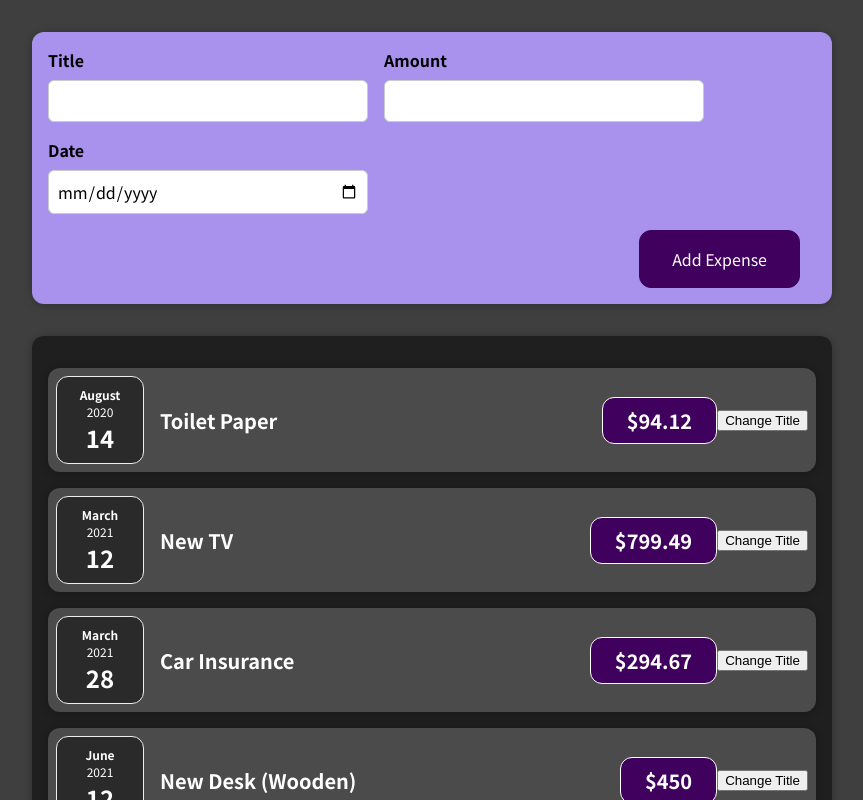
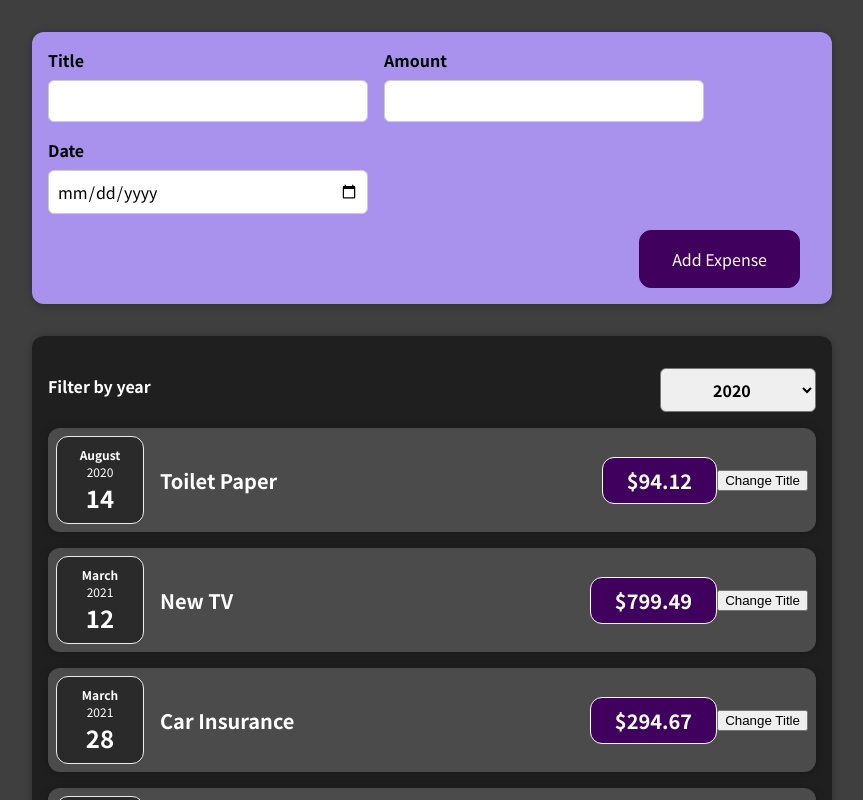
Before and after one commit to elfgod/React-The-Complete-Guide-Academind, a React (Create React App) app in the folder 01-starting-setup/: page / in a window 1280 px wide. Shown: the top 800 px of the page, without its empty margins (208-1071 px from the left). Built offline with nearby package versions, Linux system fonts and the light colour scheme.

Commit message:
Working with Events & State

```diff
--- a/01-starting-setup/src/components/Expenses/Expenses.js
+++ b/01-starting-setup/src/components/Expenses/Expenses.js
@@ -1,10 +1,25 @@
+import React, { useState } from 'react'
 import ExpenseItem from './ExpenseItem'
 import Card from '../UI/Card'
+import ExpensesFilter from './ExpensesFilter'
 import './Expenses.css'
 
 function Expenses(props) {
+  const [filteredYear, setFilteredYear] = useState('2020')
+
+  const filterChangeHandler = (selectedYear) => {
+    // console.log('Expenses.js')
+    // console.log(selectedYear)
+
+    setFilteredYear(selectedYear)
+  }
+
   return (
     <Card className='expenses'>
+      <ExpensesFilter
+        selected={filteredYear}
+        onChangeFilter={filterChangeHandler}
+      />
       <ExpenseItem
         title={props.items[0].title}
         amount={props.items[0].amount}
--- /dev/null
+++ b/01-starting-setup/src/components/Expenses/ExpensesFilter.css
@@ -0,0 +1,24 @@
+.expenses-filter {
+  color: white;
+  padding: 0 1 rem;
+}
+
+.expenses-filter__control {
+  display: flex;
+  width: 100%;
+  align-items: center;
+  justify-content: space-between;
+  margin: 1rem 0;
+}
+
+.expenses-filter label {
+  font-weight: bold;
+  margin-bottom: 0.5rem;
+}
+
+.expenses-filter select {
+  font: inherit;
+  padding: 0.5rem 3rem;
+  font-weight: bold;
+  border-radius: 6px;
+}
--- /dev/null
+++ b/01-starting-setup/src/components/Expenses/ExpensesFilter.js
@@ -0,0 +1,25 @@
+import React from 'react'
+
+import './ExpensesFilter.css'
+
+const ExpenseFilter = (props) => {
+  const dropdownChangeHandler = (event) => {
+    props.onChangeFilter(event.target.value)
+  }
+
+  return (
+    <div className='expenses-filter'>
+      <div className='expenses-filter__control'>
+        <label>Filter by year</label>
+        <select value={props.selected} onChange={dropdownChangeHandler}>
+          <option value='2022'>2022</option>
+          <option value='2021'>2021</option>
+          <option value='2020'>2020</option>
+          <option value='2019'>2019</option>
+        </select>
+      </div>
+    </div>
+  )
+}
+
+export default ExpenseFilter
```
Also changed, not shown: 1 other file (tests, documents, lock files or other folders).
